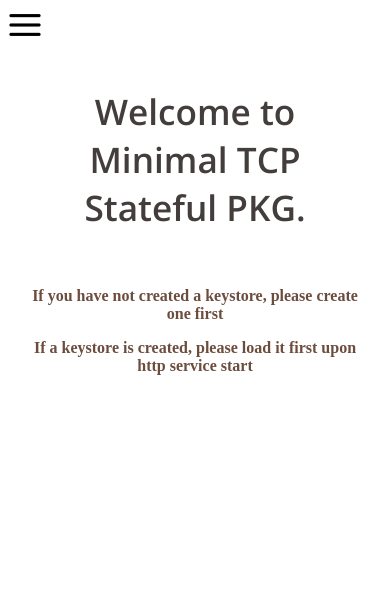
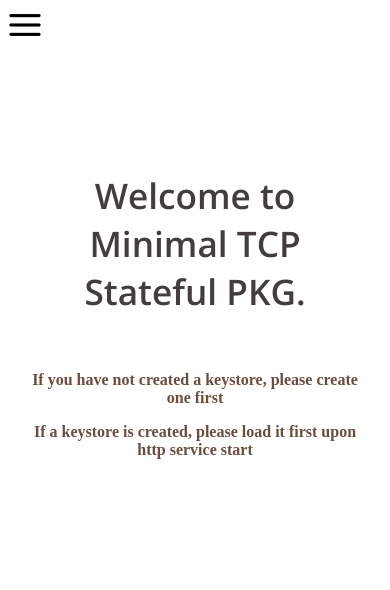
Before and after one commit to syhue/pkg, a PHP site: page / in a window 390 px wide. Shown: the top 590 px of the page. Run offline with PHP 8.4, Linux system fonts and the light colour scheme; some libraries are stand-ins or nearby versions.

Commit message:
Update Files

```diff
--- a/css/index.css
+++ b/css/index.css
@@ -45,7 +45,7 @@
 
 	.container-first-page{
 		/* border: 1px solid red; */
-		height: 50%;
+		height: 70%;
 		max-width: 100%;
 		padding-left: 1.8rem;
 		padding-right: 1.8rem;
```
